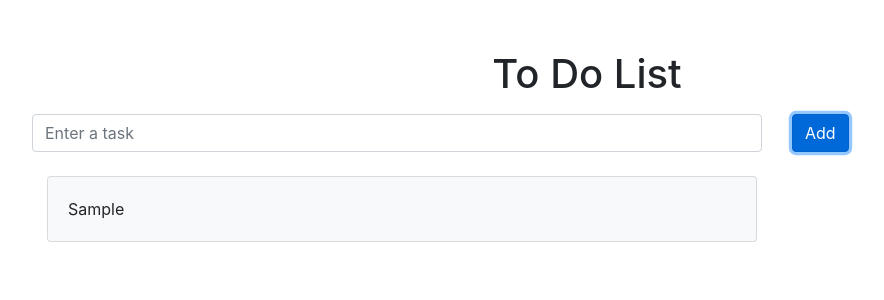
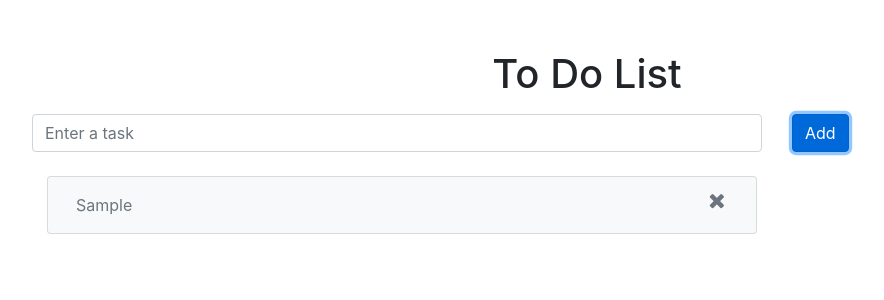
Before and after one commit to ancheetah/todolist, a React (Create React App) app: page / in a window 1280 px wide. Both pictures are taken after typing "Sample" into the empty fields and a click on the button "Add". Shown: the top 300 px of the page, without its empty margins (53-937 px from the left). Built offline with nearby package versions, Linux system fonts and the light colour scheme.

Commit message:
added ability to delete tasks

```diff
--- a/src/components/ToDoItemsComponent.js
+++ b/src/components/ToDoItemsComponent.js
@@ -1,14 +1,23 @@
 import React, {Component} from 'react';
-import { ListGroup, ListGroupItem } from 'reactstrap';
+import { ListGroup, ListGroupItem, Row, Col } from 'reactstrap';
 
 class ToDoItems extends Component {
     render() {
         if (this.props.entries.length > 0) {
             return (
                 <ListGroup>
-                    <ListGroupItem className="text-left list-unstyled bg-light">
+                    <ListGroupItem className="text-left list-unstyled bg-light text-secondary">
                         {this.props.entries.map( item => {
-                            return <li key={item.key} style={{"padding-top":"0.5em", "padding-bottom":"0.5em"}}>{item.text}</li>
+                            return (
+                                <Row className="pl-2 py-1">
+                                    <Col>
+                                        <li key={item.key}>{item.text}</li>
+                                    </Col>
+                                    <Col xs="1">
+                                        <i className="fa fa-lg fa-times" onClick={ () => this.props.delete(item.key)}></i>
+                                    </Col>
+                                </Row>
+                            );
                         })}
                     </ListGroupItem>
                 </ListGroup>
--- a/src/components/ToDoListComponent.js
+++ b/src/components/ToDoListComponent.js
@@ -9,6 +9,7 @@ class ToDoList extends Component {
             items: []
         }
         this.addItem = this.addItem.bind(this);
+        this.removeItem = this.removeItem.bind(this);
     }
 
     addItem(item) {
@@ -21,6 +22,13 @@ class ToDoList extends Component {
             this.input.value = "";
         }
         item.preventDefault();
+    }
+
+    removeItem(key) {
+        let filteredItems = this.state.items.filter( item => item.key !== key );
+        this.setState({
+            items: filteredItems
+        });
     }
 
     render () {
@@ -39,7 +47,7 @@ class ToDoList extends Component {
                     </Row>
                 </Form>
                 <Col xs="12" sm="10" md="8" >
-                    <ToDoItems entries={this.state.items}/>
+                    <ToDoItems entries={this.state.items} delete={this.removeItem}/>
                 </Col>
             </Container>
         );
```
Also changed, not shown: 1 other file (tests, documents, lock files or other folders).
